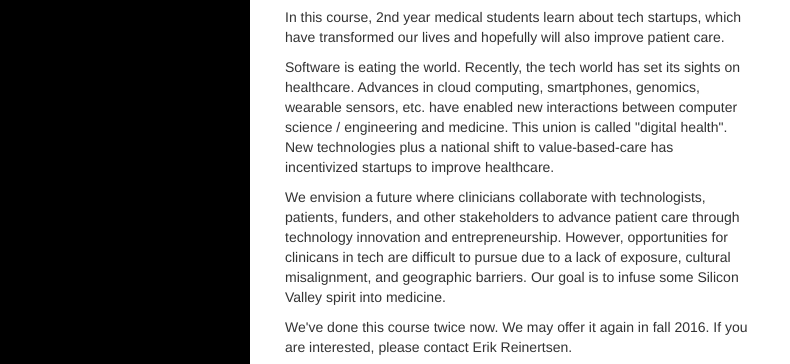
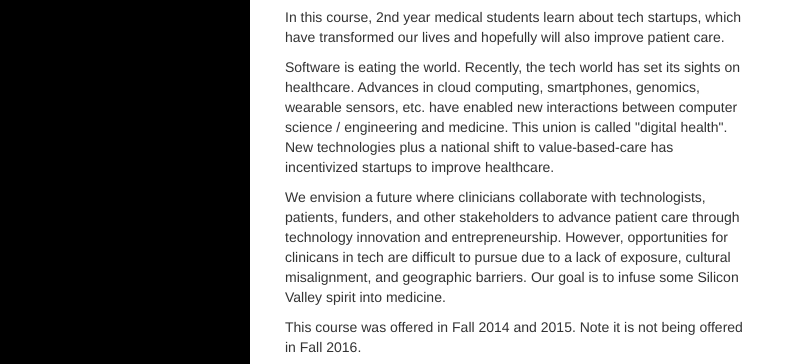
Before and after one commit to erikr/iemed, a plain HTML site: page index.html in a window 1280 px wide. Shown: the part 368-732 px from the top of the page, without its empty margins (0-790 px from the left). Drawn offline with Linux system fonts and the light colour scheme.

Commit message:
added note about schedule

```diff
--- a/index.html
+++ b/index.html
@@ -71,9 +71,7 @@
 
 						<p>We envision a future where clinicians collaborate with technologists, patients, funders, and other stakeholders to advance patient care through technology innovation and entrepreneurship. However, opportunities for clinicans in tech are difficult to pursue due to a lack of exposure, cultural misalignment, and geographic barriers. Our goal is to infuse some Silicon Valley spirit into medicine.</p>
 
-						<p>We've done this course twice now. We may offer it again in fall 2016. If you are interested, please contact Erik Reinertsen.</p>
-
-						<p><blockquote><b>Disclaimer:</b> The goal of this elective is <i>not</i> to encourage students to accept bribes from the pharmaceutical industry, nor to drop out of medical school to work in finance. If you have any concerns about this, please re-read the course summary carefully.</p>
+						<p>This course was offered in Fall 2014 and 2015. Note it is not being offered in Fall 2016.</p>
 
                     </div>
                 </div>
```
